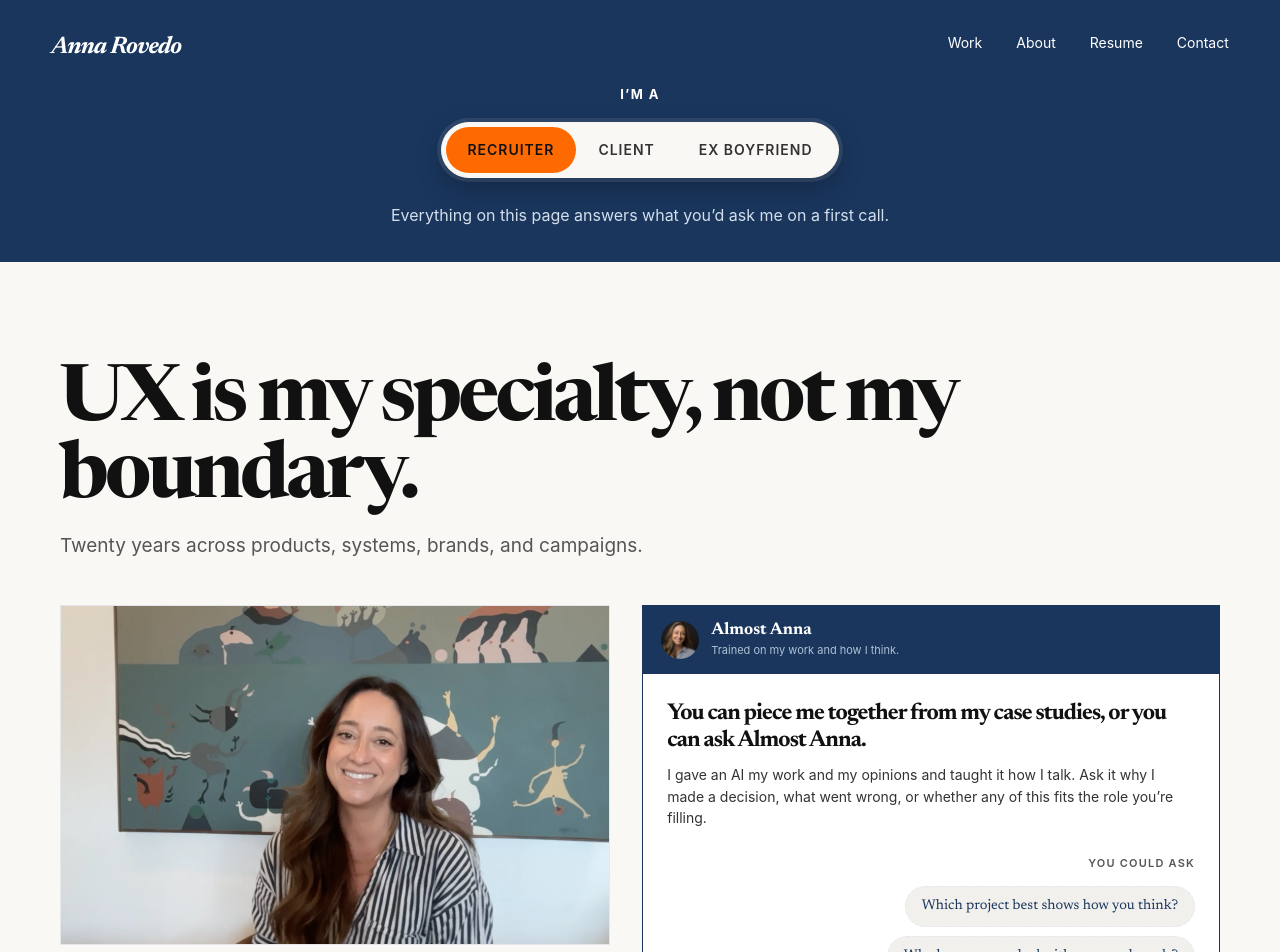
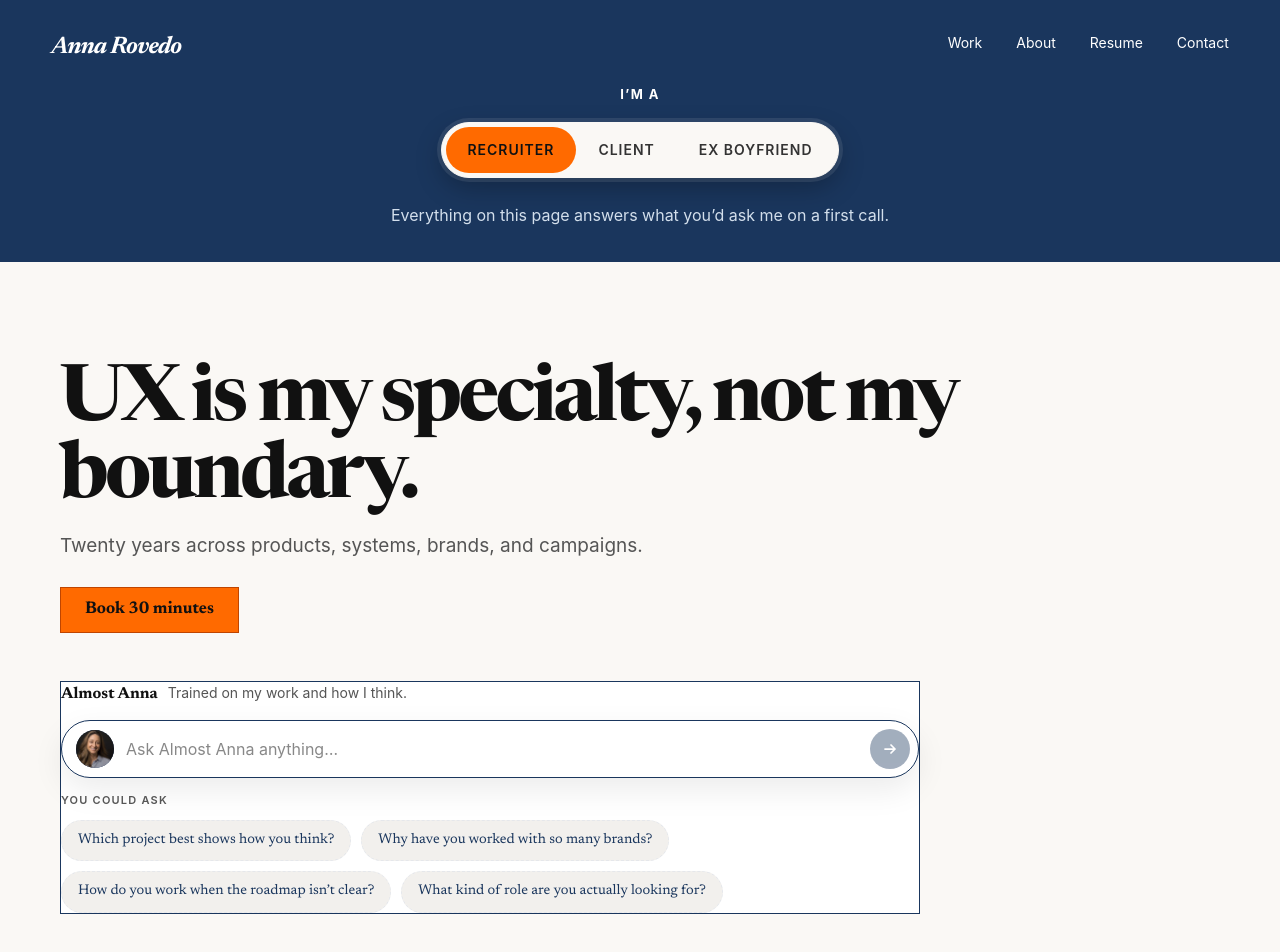
Before and after one commit to annarovedo-ai/annarovedo-portfolio, a Next.js app in the folder site/: page / in a window 1280 px wide. Shown: the top 952 px of the page. Built offline with nearby package versions, Linux system fonts and the light colour scheme; a web font is replaced by a local one.

Commit message:
The hero asks instead of plays: chat replaces the video

```diff
--- a/site/app/AlmostAnnaChat.tsx
+++ b/site/app/AlmostAnnaChat.tsx
@@ -12,7 +12,14 @@ export default function AlmostAnnaChat({
   seed,
   personaOverride,
 }: {
-  variant?: "inline" | "dock";
+  /**
+   * "inline": the boxed card (client Project guide section).
+   * "dock": the razor's open panel.
+   * "hero": the homepage hero conversation bar (2026-08-18, replacing the
+   * video): one input with the chips beneath it, no card chrome; the thread
+   * expands in place above the bar once the first question is asked.
+   */
+  variant?: "inline" | "dock" | "hero";
   /** Opening question handed over from the razor, sent once on mount. */
   seed?: string;
   /** The Client homepage passes "client" so the guide is Ask Paper Pixel in
@@ -142,6 +149,117 @@ export default function AlmostAnnaChat({
   }, [seed]);
 
   const started = messages.length > 0;
+
+  if (variant === "hero") {
+    return (
+      <div className="aa aa-hero">
+        {/* Identity and disclosure in one quiet line: the card masthead's
+            job, without the card. */}
+        <p className="aa-hero-id">
+          <strong>{assistantName}</strong>
+          <span>{assistantDisclosure}</span>
+        </p>
+
+        {started ? (
+          <div className="aa-hero-thread" ref={scroller}>
+            <ul className="aa-thread">
+              {messages.map((m, i) => (
+                <li key={i} className={m.role === "user" ? "is-user" : "is-anna"}>
+                  {m.role === "assistant" ? (
+                    <span className="aa-avatar aa-avatar-sm" aria-hidden="true">
+                      <img
+                        src="/anna-avatar.jpg"
+                        alt=""
+                        onError={(e) => {
+                          e.currentTarget.style.display = "none";
+                        }}
+                      />
+                    </span>
+                  ) : null}
+                  <div className="aa-bubble">
+                    {m.content.split("\n\n").map((p, k) => (
+                      <p key={k}>{p}</p>
+                    ))}
+                  </div>
+                </li>
+              ))}
+            </ul>
+            {busy ? (
+              <p className="aa-typing" role="status">
+                <span />
+                <span />
+                <span />
+                <span className="aa-sr">{assistantName} is thinking</span>
+              </p>
+            ) : null}
+          </div>
+        ) : null}
+
+        <form
+          className="aa-hero-bar"
+          onSubmit={(e) => {
+            e.preventDefault();
+            send(input);
+          }}
+        >
+          <span className="aa-avatar" aria-hidden="true">
+            <img
+              src="/anna-avatar.jpg"
+              alt=""
+              onError={(e) => {
+                e.currentTarget.style.display = "none";
+              }}
+            />
+          </span>
+          <input
+            value={input}
+            onChange={(e) => setInput(e.target.value)}
+            placeholder={capped ? "That's the limit for now." : assistantPlaceholder}
+            aria-label={
+              isClient ? "Ask Paper Pixel about your project" : "Ask Almost Anna a question"
+            }
+            disabled={capped}
+          />
+          <button type="submit" disabled={busy || capped || !input.trim()} aria-label="Send">
+            <svg width="16" height="16" viewBox="0 0 16 16" fill="none" aria-hidden="true">
+              <path
+                d="M3 8H13M13 8L9 4M13 8L9 12"
+                stroke="currentColor"
+                strokeWidth="1.75"
+                strokeLinecap="round"
+                strokeLinejoin="round"
+              />
+            </svg>
+          </button>
+        </form>
+
+        {error ? (
+          <p className="aa-error" role="alert">
+            {error}
+            {capped ? (
+              <>
+                {" "}
+                <a href="https://calendly.com/anna-rovedo/30min">Book a call</a>.
+              </>
+            ) : null}
+          </p>
+        ) : null}
+
+        {!started && !busy ? (
+          <div className="aa-hero-prompts">
+            <span>{c.promptsLabel ?? "You could ask"}</span>
+            <div>
+              {c.prompts.map((p) => (
+                <button key={p} type="button" onClick={() => send(p, true)}>
+                  {p}
+                </button>
+              ))}
+            </div>
+          </div>
+        ) : null}
+      </div>
+    );
+  }
 
   return (
     <div className={`aa aa-${variant}`}>
--- a/site/app/AnnaRazor.tsx
+++ b/site/app/AnnaRazor.tsx
@@ -227,7 +227,12 @@ export default function AnnaRazor() {
     // at the 320px reflow width. Desktop keeps the later handoff because its
     // inline chat card is visible beside the video.
     if (isPhone) {
-      const intro = document.querySelector(".home-hero-copy, .client-hero-copy");
+      // .home-hero, not .home-hero-copy: since the chat became the hero
+      // (2026-08-18) the phone hero contains a live chat bar, and the corner
+      // button appearing while that bar is still on screen would be two
+      // entry points at once — exactly what this choreography exists to
+      // prevent. The client hero keeps its copy-based anchor.
+      const intro = document.querySelector(".home-hero, .client-hero-copy");
       if (intro) {
         const io = new IntersectionObserver(
           ([entry]) => setVisible(!entry.isIntersecting),
--- a/site/app/HomeBody.tsx
+++ b/site/app/HomeBody.tsx
@@ -13,7 +13,6 @@ import {
   supportingCaseStudies,
 } from "./homeContent";
 import AlmostAnnaChat from "./AlmostAnnaChat";
-import HeroVideo from "./HeroVideo";
 import { engagements } from "./engagements";
 
 const homeImageVariants: Record<string, string> = {
@@ -421,21 +420,23 @@ export default function HomeBody({
             ) : null}
           </h1>
           <p className="home-hero-deck">{c.subtext}</p>
+          {/* The video block that lived beside the chat is gone entirely
+              (Anna, 2026-08-18: "remove the videos from the website"). The
+              booking link it carried survives here under the deck, still
+              above the fold: someone the page convinces should not have to
+              hunt the footer for the next step. */}
+          <a className="home-video-book home-hero-book" href={BOOKING_URL}>
+            Book 30 minutes
+          </a>
         </div>
 
-        <div className="home-hero-grid">
-          <div className="home-hero-video-col">
-            <HeroVideo />
-            {/* The booking link lives directly under the portrait, always
-                visible: someone the page convinces should not have to hunt
-                the footer for the next step. */}
-            <a className="home-video-book" href={BOOKING_URL}>
-              Book 30 minutes
-            </a>
-          </div>
-
-          <AlmostAnnaChat variant="inline" />
-        </div>
+        {/* Chat as the hero (2026-08-18). With the video gone, the hero's
+            story changed from "watch me" to "ask me": the claim above, then
+            the proof you can interrogate. One bar, the chips beneath it, the
+            thread expanding in place. Phones get this too — the boxed card
+            was hidden on small screens, but a single input line is exactly
+            the pattern a phone already understands. */}
+        <AlmostAnnaChat variant="hero" />
       </section>
 
       <ClientLogoStrip />
```
Also changed, not shown: site/app/HeroVideo.tsx (+7 -13 lines), site/app/globals.css, 2 other files (tests, documents, lock files or other folders).
